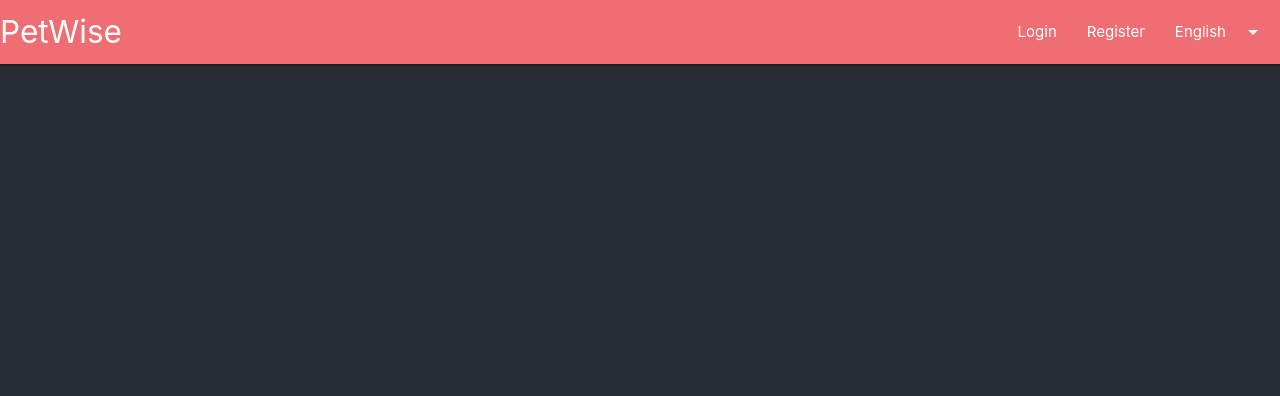
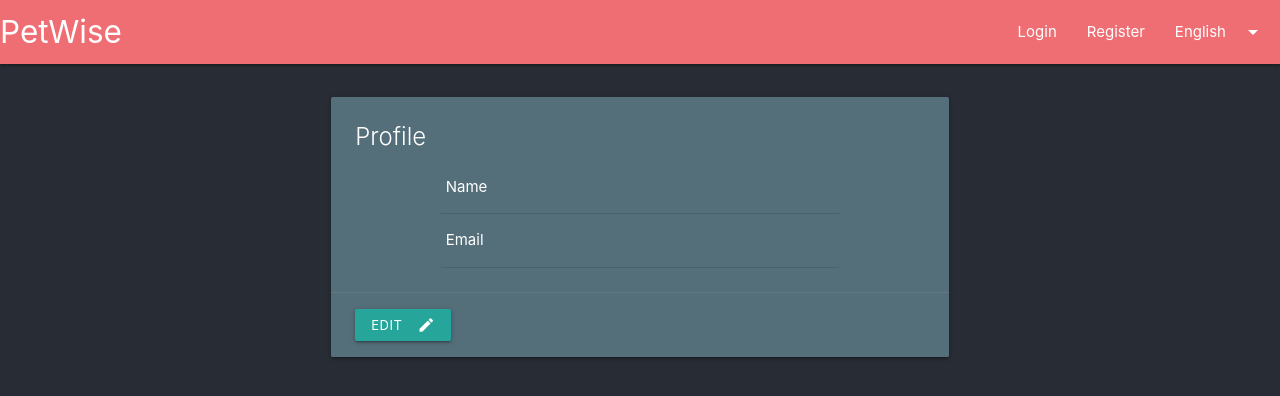
Before and after one commit to Petya29/PetWise, a React (Create React App) app in the folder client/: page /profile in a window 1280 px wide. Before the commit this address led to /weather. Shown: the top 396 px of the page. Built offline with nearby package versions, Linux system fonts and the light colour scheme; no server answers.

Commit message:
add profile

```diff
--- a/client/src/App.js
+++ b/client/src/App.js
@@ -16,6 +16,7 @@ function App() {
   let checkAuth = useRef(() => { });
 
   checkAuth = async () => {
+    if (!localStorage.getItem('token')) return;
     try {
       const response = await AuthService.checkAuth();
       localStorage.setItem('token', response.data.accessToken);
--- a/client/src/components/partials/AppNavbar.jsx
+++ b/client/src/components/partials/AppNavbar.jsx
@@ -1,5 +1,5 @@
 import React, { useEffect, Fragment } from 'react';
-import { Link, useLocation } from 'react-router-dom';
+import { Link, useLocation, useHistory } from 'react-router-dom';
 import { useSelector, useDispatch } from 'react-redux';
 import { setUser, setAuth } from '../../store/reducers/authSlice';
 import M from 'materialize-css';
@@ -12,15 +12,19 @@ export default function AppNavbar() {
   const dispatch = useDispatch();
 
   const location = useLocation();
+  const history = useHistory();
 
   const logout = async (e) => {
     e.preventDefault();
 
     try {
       await AuthService.logout();
+
       localStorage.removeItem('token');
       dispatch(setAuth(false));
       dispatch(setUser({}));
+
+      history.push('/');
     } catch (e) {
       console.log(e.response?.data?.errors);
     }
@@ -49,7 +53,7 @@ export default function AppNavbar() {
             {isAuth
               ?
               <Fragment>
-                <li><Link to="/">Profile</Link></li>
+                <li><Link to="/profile">Profile</Link></li>
                 <li><a href="/" onClick={e => logout(e)}>Logout</a></li>
               </Fragment>
               :
@@ -75,7 +79,7 @@ export default function AppNavbar() {
           ?
           <Fragment>
             <li className={location.pathname === '/' ? "active" : ''}><Link to="/" className="sidenav-close">Home</Link></li>
-            <li className={location.pathname === '/profile' ? "active" : ''}><Link to="/" className="sidenav-close">Profile</Link></li>
+            <li className={location.pathname === '/profile' ? "active" : ''}><Link to="/profile" className="sidenav-close">Profile</Link></li>
             <li><a href="/" className="sidenav-close" onClick={e => logout(e)}>Logout</a></li>
           </Fragment>
           :
--- /dev/null
+++ b/client/src/components/user/ProfileCard.jsx
@@ -0,0 +1,41 @@
+import React from 'react';
+
+export default function ProfileCard(props) {
+
+    return (
+        <div className="profile-card">
+            <div className="row">
+                <div className="col s3"></div>
+                <div className="col s6">
+                    <div className="card blue-grey darken-1">
+                        <div className="card-content white-text">
+                            <span className="card-title">Profile</span>
+                            <div className="profile-data container">
+                                <table>
+                                    <thead></thead>
+                                    <tbody>
+                                        <tr>
+                                            <td>Name</td>
+                                            <td>{props.user.name}</td>
+                                        </tr>
+                                        <tr>
+                                            <td>Email</td>
+                                            <td>{props.user.email}</td>
+                                        </tr>
+                                    </tbody>
+                                </table>
+                            </div>
+                        </div>
+                        <div className="card-action">
+                            <a href="#!" className="waves-effect waves-light btn-small">
+                                <i className="material-icons right">edit</i>
+                                Edit
+                            </a>
+                        </div>
+                    </div>
+                </div>
+                <div className="col s3"></div>
+            </div>
+        </div>
+    )
+}
--- a/client/src/router/routes.js
+++ b/client/src/router/routes.js
@@ -1,5 +1,6 @@
 import Login from "../views/auth/Login";
 import Home from "../views/Home";
+import Profile from "../views/user/Profile";
 
 export const routes = [
     {
@@ -13,5 +14,11 @@ export const routes = [
         path: '/login',
         component: Login,
         exact: true
+    },
+    {
+        id: 3,
+        path: '/profile',
+        component: Profile,
+        exact: true
     }
 ];
--- a/client/src/styles/App.css
+++ b/client/src/styles/App.css
@@ -25,3 +25,7 @@ input {
 .login-form form {
   width: 50%;
 }
+
+.profile-card {
+  margin-top: 25px;
+}
--- /dev/null
+++ b/client/src/views/user/Profile.jsx
@@ -0,0 +1,14 @@
+import React from 'react';
+import { useSelector } from 'react-redux';
+import ProfileCard from '../../components/user/ProfileCard';
+
+export default function Profile() {
+
+    const user = useSelector(state => state.auth.user);
+
+    return (
+        <div className="profile-view">
+            <ProfileCard user={user} />
+        </div>
+    )
+}
```
